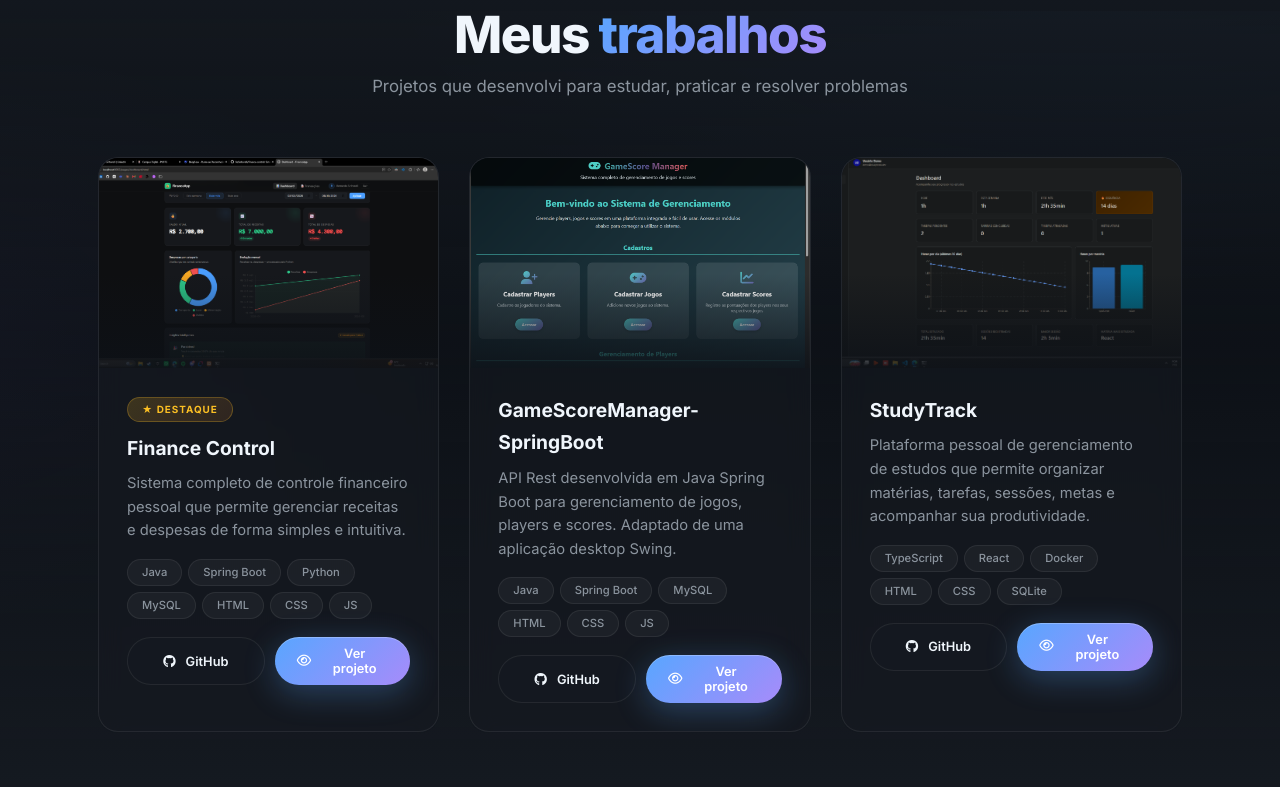
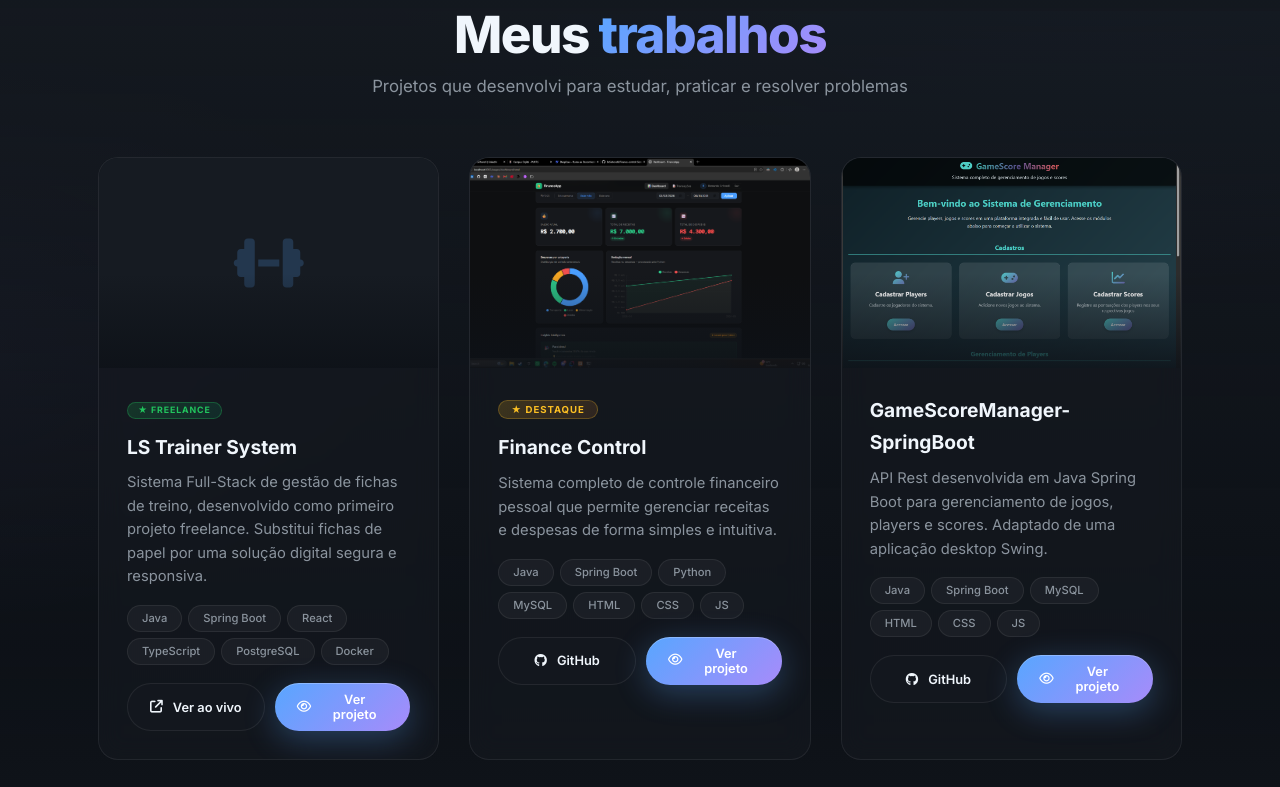
Before and after one commit to BeSinhorelli/Portifolio, a plain HTML site: page index.html in a window 1280 px wide. Shown: the part 2389-3176 px from the top of the page. Drawn offline with Linux system fonts and the light colour scheme.

Commit message:
Update index.html

```diff
--- a/index.html
+++ b/index.html
@@ -118,7 +118,28 @@ section.alt{background:linear-gradient(180deg,rgba(22,27,34,.9),rgba(13,17,23,.4
 .p-img .fallback{position:absolute;inset:0}
 .p-img .fallback i{font-size:3.5rem;opacity:.2;margin:0}
 .p-body{padding:26px 28px 28px}
-.star{display:inline-block;font-size:.62rem;font-weight:700;text-transform:uppercase;letter-spacing:.1em;color:#fbbf24;background:linear-gradient(135deg,rgba(251,191,36,.18),rgba(251,146,60,.12));border:1px solid rgba(251,191,36,.25);padding:3px 14px;border-radius:var(--pill);margin-bottom:10px}
+.star {
+    display: inline-flex;
+    align-items: center;
+    font-size: 0.6rem;
+    font-weight: 700;
+    text-transform: uppercase;
+    letter-spacing: 0.1em;
+    color: #fbbf24;
+    background: linear-gradient(135deg, rgba(251, 191, 36, 0.18), rgba(251, 146, 60, 0.12));
+    border: 1px solid rgba(251, 191, 36, 0.25);
+    padding: 4px 12px;
+    border-radius: 100px;
+    margin-bottom: 12px;
+    line-height: 1;
+    width: fit-content;
+}
+
+.star.freelance {
+    color: #22c55e;
+    background: linear-gradient(135deg, rgba(34, 197, 94, 0.18), rgba(16, 185, 129, 0.12));
+    border-color: rgba(34, 197, 94, 0.3);
+}
 .p-body h3{font-size:1.2rem;font-weight:700;margin-bottom:8px}
 .p-body p{color:var(--tx2);font-size:.92rem;line-height:1.6;margin-bottom:16px}
 .techs{display:flex;flex-wrap:wrap;gap:6px;margin-bottom:18px}
@@ -185,7 +206,7 @@ section.alt{background:linear-gradient(180deg,rgba(22,27,34,.9),rgba(13,17,23,.4
 [data-animate]{opacity:0;transform:translateY(40px);transition:opacity .7s cubic-bezier(.22,1,.36,1),transform .7s cubic-bezier(.22,1,.36,1)}
 [data-animate].visible{opacity:1;transform:none}
 
-/* ============ RESPONSIVO ============ */
+/* RESPONSIVO */
 @media(max-width:992px){
     .about-grid{grid-template-columns:1fr;gap:44px}
     .m-desc .grid{grid-template-columns:1fr}
@@ -412,7 +433,26 @@ section.alt{background:linear-gradient(180deg,rgba(22,27,34,.9),rgba(13,17,23,.4
   <div class="section-header centered"><span class="tag">Projetos</span><h2 class="section-title">Meus <span>trabalhos</span></h2><p class="section-subtitle">Projetos que desenvolvi para estudar, praticar e resolver problemas</p></div>
   <div class="projects-grid">
 
+   <!-- PROJETO 1 — LS Trainer (Freelance) -->
    <article class="card project" data-animate>
+    <div class="p-img">
+     <img src="assets/images/lstrainer.png" alt="LS Trainer - Sistema de Gestão de Fichas de Treino" onerror="this.style.display='none';this.nextElementSibling.style.display='flex'" />
+     <div class="fallback"><i class="fa-solid fa-dumbbell"></i></div>
+    </div>
+    <div class="p-body">
+     <span class="star freelance" style="font-size: 0.55rem; padding: 3px 10px; border-radius: 100px; display: inline-flex; align-items: center; gap: 4px; width: auto; height: auto; line-height: 1; margin-bottom: 12px;">★ Freelance</span>
+     <h3>LS Trainer System</h3>
+     <p>Sistema Full-Stack de gestão de fichas de treino, desenvolvido como primeiro projeto freelance. Substitui fichas de papel por uma solução digital segura e responsiva.</p>
+     <div class="techs"><span>Java</span><span>Spring Boot</span><span>React</span><span>TypeScript</span><span>PostgreSQL</span><span>Docker</span></div>
+     <div class="p-actions">
+      <a href="https://ls-trainer.vercel.app" target="_blank" rel="noopener" class="btn btn-s btn-sm"><i class="fa-solid fa-arrow-up-right-from-square"></i> Ver ao vivo</a>
+      <button class="btn btn-p btn-sm" onclick="openModal('lstrainer')"><i class="fa-regular fa-eye"></i> Ver projeto</button>
+     </div>
+    </div>
+   </article>
+
+   <!-- PROJETO 2 — Finance Control -->
+   <article class="card project" data-animate data-delay="100">
     <div class="p-img">
      <img src="assets/images/finance.png" alt="Finance Control" onerror="this.style.display='none';this.nextElementSibling.style.display='flex'" />
      <div class="fallback"><i class="fa-solid fa-coins"></i></div>
@@ -429,7 +469,8 @@ section.alt{background:linear-gradient(180deg,rgba(22,27,34,.9),rgba(13,17,23,.4
     </div>
    </article>
 
-   <article class="card project" data-animate data-delay="100">
+   <!-- PROJETO 3 — GameScoreManager -->
+   <article class="card project" data-animate data-delay="200">
     <div class="p-img">
      <img src="assets/images/game.png" alt="GameScoreManager" onerror="this.style.display='none';this.nextElementSibling.style.display='flex'" />
      <div class="fallback"><i class="fa-solid fa-gamepad"></i></div>
@@ -445,7 +486,8 @@ section.alt{background:linear-gradient(180deg,rgba(22,27,34,.9),rgba(13,17,23,.4
     </div>
    </article>
 
-   <article class="card project" data-animate data-delay="200">
+   <!-- PROJETO 4 — StudyTrack -->
+   <article class="card project" data-animate data-delay="300">
     <div class="p-img">
      <img src="assets/images/study.png" alt="StudyTrack" onerror="this.style.display='none';this.nextElementSibling.style.display='flex'" />
      <div class="fallback"><i class="fa-solid fa-book-open"></i></div>
@@ -626,6 +668,35 @@ section.alt{background:linear-gradient(180deg,rgba(22,27,34,.9),rgba(13,17,23,.4
 const gh=u=>`<p><strong>GitHub:</strong> <a href="${u}" target="_blank" rel="noopener">${u.replace('https://','')}</a></p>`;
 
 const projects={
+lstrainer:{
+ title:'LS Trainer',
+ techs:['Java','Spring Boot','React','TypeScript','PostgreSQL','Docker','GitHub Actions'],
+ github:'https://github.com/BeSinhorelli/Freelance-LS_Trainer',
+ desc:'Sistema Full-Stack de gestão de fichas de treino, desenvolvido como meu primeiro projeto freelance para substituir fichas de papel por uma solução digital segura e responsiva.',
+ details:`
+ <p>O <strong>LS Trainer</strong> é uma aplicação <strong>Full-Stack</strong> desenvolvida como meu <strong>primeiro projeto freelance</strong>, com o objetivo de substituir as fichas de treino de papel da academia por uma solução digital segura, responsiva e acessível de qualquer dispositivo.</p>
+ <p><strong>🌐 Links do Projeto:</strong></p>
+ <ul>
+  <li><strong>Sistema em Produção:</strong> <a href="https://ls-trainer.vercel.app" target="_blank" rel="noopener">ls-trainer.vercel.app</a></li>
+  <li><strong>Documentação da API (Swagger):</strong> <a href="https://lstrainer-api.onrender.com/swagger-ui.html" target="_blank" rel="noopener">lstrainer-api.onrender.com/swagger-ui.html</a></li>
+ </ul>
+ <p><strong>🚀 Funcionalidades:</strong></p>
+ <ul class="grid">
+  <li>🔐 Autenticação segura com JWT em cookies HttpOnly</li>
+  <li>👥 Gestão de alunos com isolamento por professor (prevenção de IDOR)</li>
+  <li>🏋️ Biblioteca de exercícios e montagem dinâmica de fichas</li>
+  <li>📏 Avaliações físicas e prescrições de cardio</li>
+  <li>📊 Dashboard com contadores reais e reavaliações próximas</li>
+  <li>📱 Interface responsiva para qualquer dispositivo</li>
+ </ul>
+ <p><strong>🏗️ Arquitetura distribuída:</strong></p>
+ <ul>
+  <li><strong>Vercel:</strong> Hospeda o frontend React (SPA)</li>
+  <li><strong>Render:</strong> Hospeda a API Spring Boot (conteinerizada com Docker)</li>
+  <li><strong>Neon.tech:</strong> Banco de dados PostgreSQL Serverless</li>
+  <li>Comunicação protegida por <strong>CORS</strong> e <strong>cookies SameSite=None</strong></li>
+ </ul>`
+},
 finance:{
  title:'Finance Control',
  techs:['Java','Spring Boot','Python','MySQL','HTML','CSS','JS'],
```
